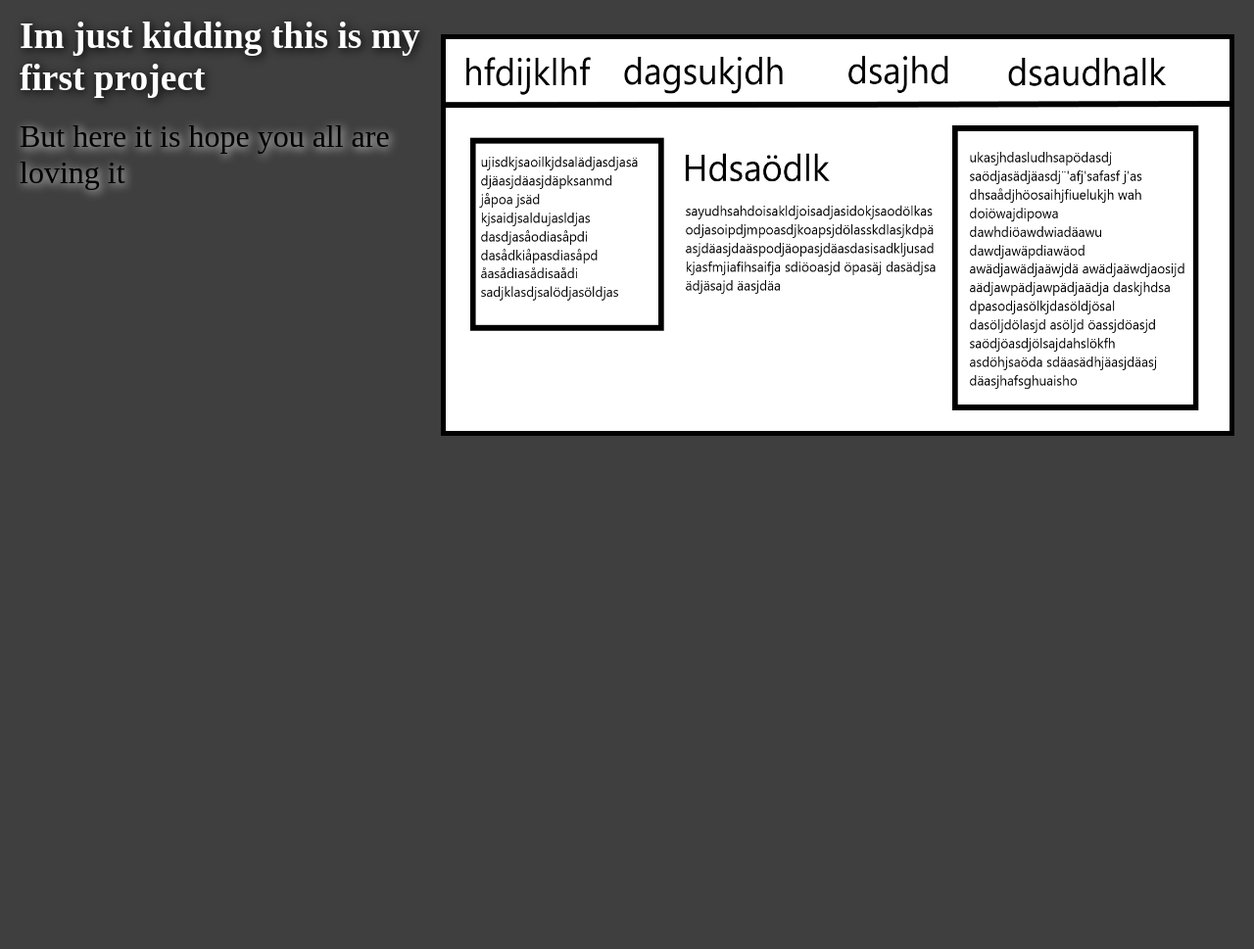
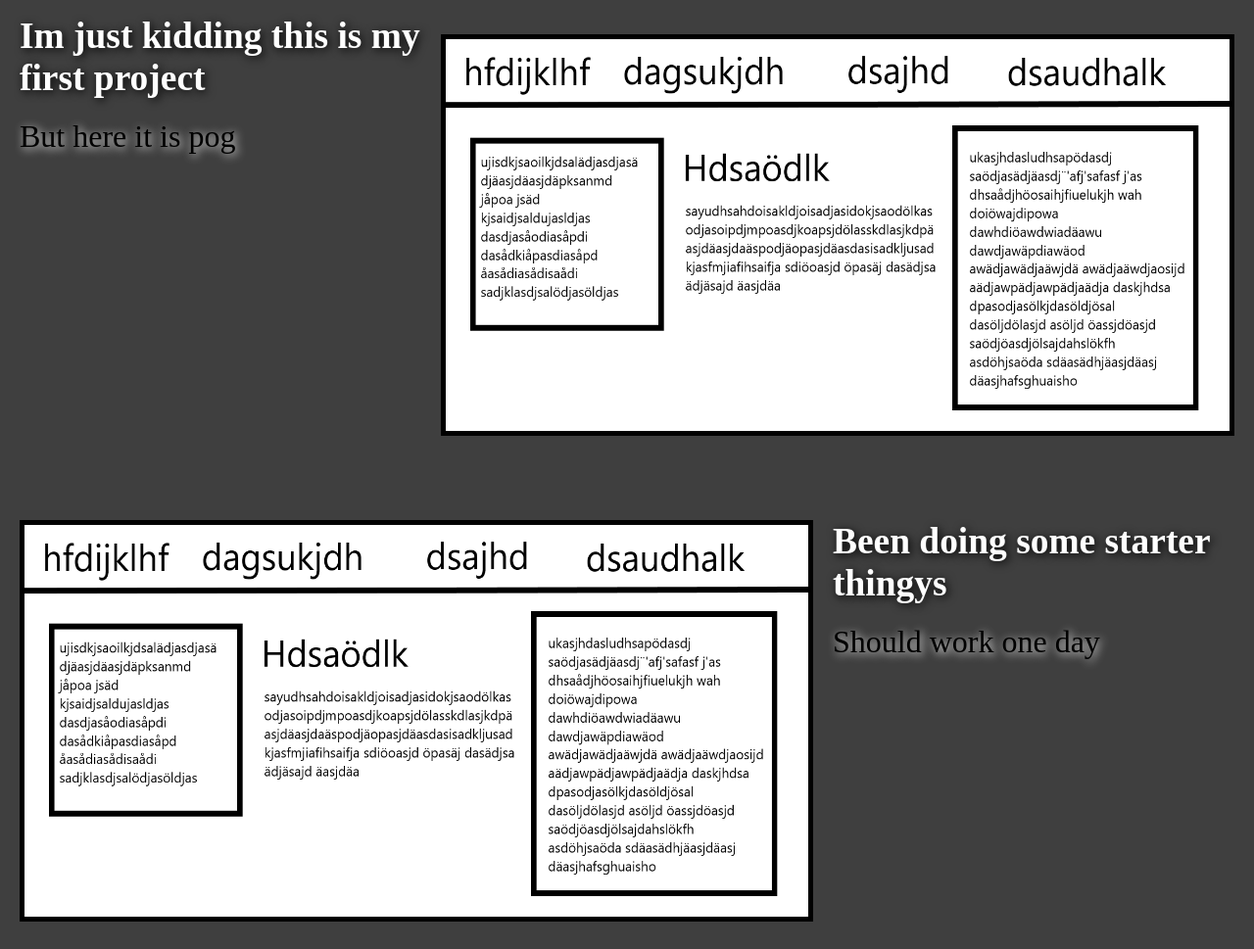
Before and after one commit to LukeGabriell/LukeGabriell.github.io, a plain HTML site: page myprojects.html in a window 1280 px wide. Shown: the part 220-1189 px from the top of the page at 98% size. Before the commit the page ends 800 px from the top, so only its background shows below. Drawn offline with Linux system fonts and the light colour scheme; a web font is replaced by a local one.

Commit message:
added new stuff to projects

```diff
--- a/myprojects.html
+++ b/myprojects.html
@@ -28,7 +28,24 @@
         <img src="Nimetön.png" width="800" height="400">
     </div>
     <h3>Im just kidding this is my first project</h3>
-    <p>But here it is hope you all are loving it</p>
+    <p>But here it is pog</p>
+    <br>
+    <br>
+    <br>
+    <br>
+    <br>
+    <br>
+    <br>
+    <br>
+    <br>
+
+
+    <div style="float: left">
+        <img src="Nimetön.png" width="800" height="400">
+
+    </div>
+    <h3>Been doing some starter thingys</h3>
+    <p>Should work one day</p>
 
 </body>
 
```
